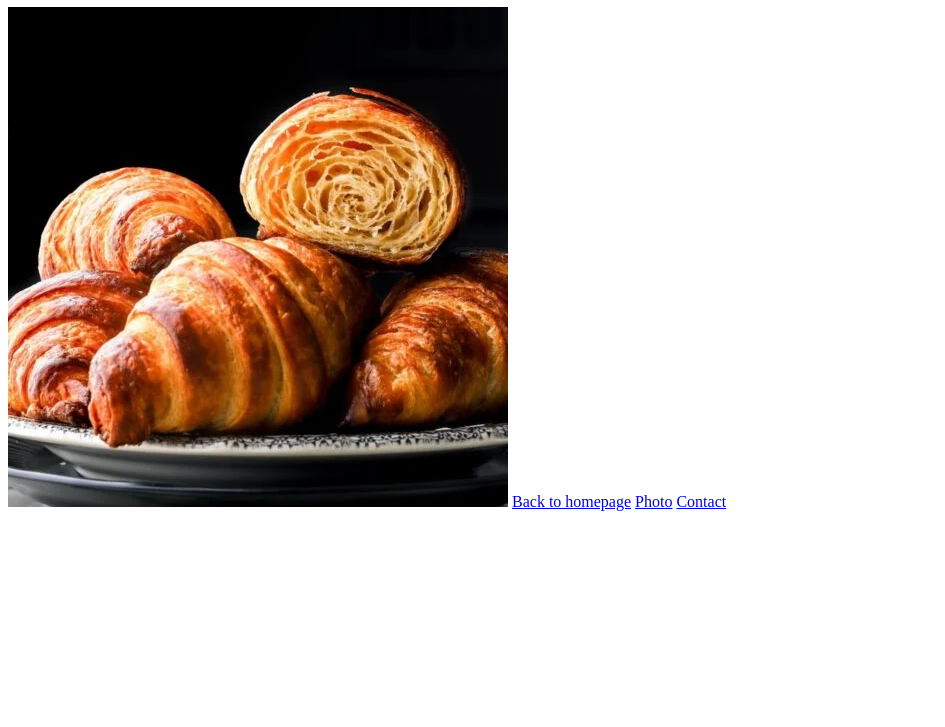
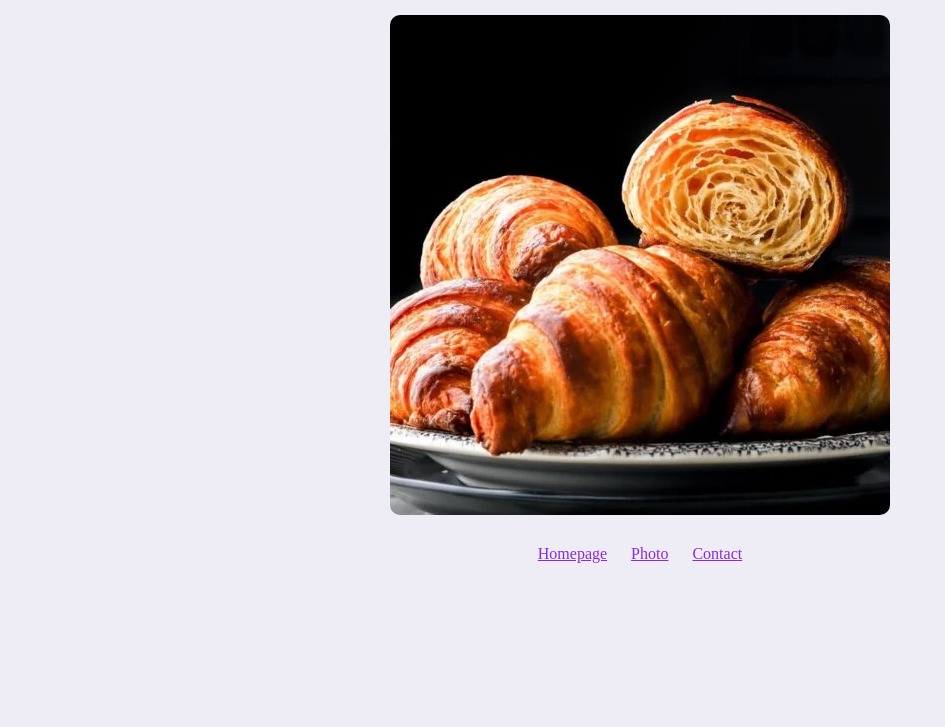
Before and after one commit to stephaniepanuschka/Croissants, a plain HTML site: page photo.html in a window 1280 px wide. Shown: the part 73-800 px from the top of the page, without its empty margins (0-945 px from the left). Drawn offline with Linux system fonts and the light colour scheme.

Commit message:
css updated

```diff
--- a/photo.html
+++ b/photo.html
@@ -8,9 +8,11 @@
 </head>
 <body>
   <h1> A picture of a Croissant</h1>
-  <img src="images/Croissants-20-7-500x500.webp">
- <a href="/">Back to homepage</a>
- <a href="/photo.html">Photo</a>
- <a href="/contact.html">Contact</a>
+  <img src="images/Croissants-20-7-500x500.webp" alt="" class="croissant">
+<footer>
+  <a href="/">Homepage</a>
+  <a href="/photo.html">Photo</a>
+  <a href="/contact.html">Contact</a>
+  </footer>
 </body>
 </html>
--- a/style/style.css
+++ b/style/style.css
@@ -0,0 +1,27 @@
+body{
+  background: #eeecf4;
+}
+
+h1{
+  text-align: center;
+}
+
+p{
+  text-align: center;
+}
+
+footer {
+  text-align: center;
+}
+
+footer a{
+  margin: 0 10px;
+  color: blueviolet;
+}
+
+.croissant {
+    max-width: 100%;
+    border-radius: 10px;
+    display: block;
+    margin: 30px auto;
+  }
```
Also changed, not shown: contact.html (+5 -3 lines), index.html (+4 -2 lines).
